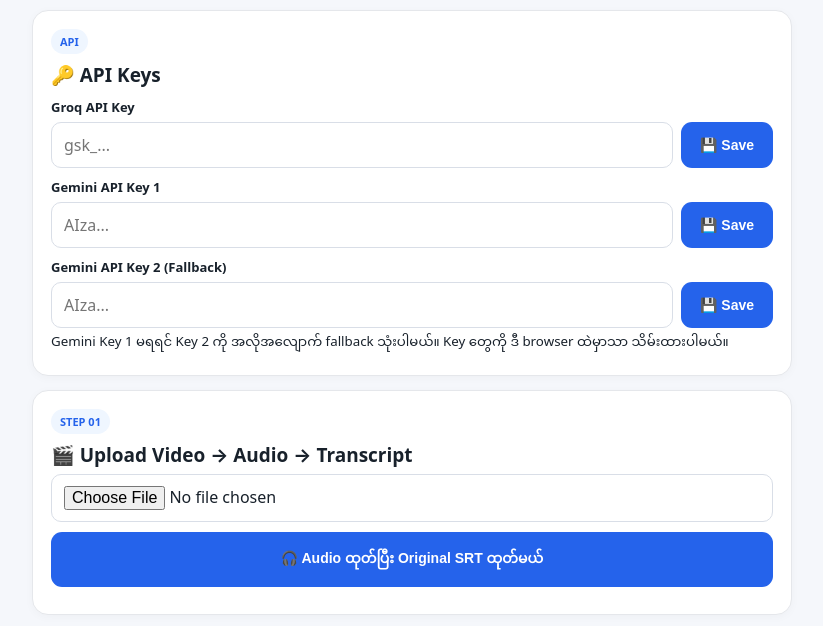
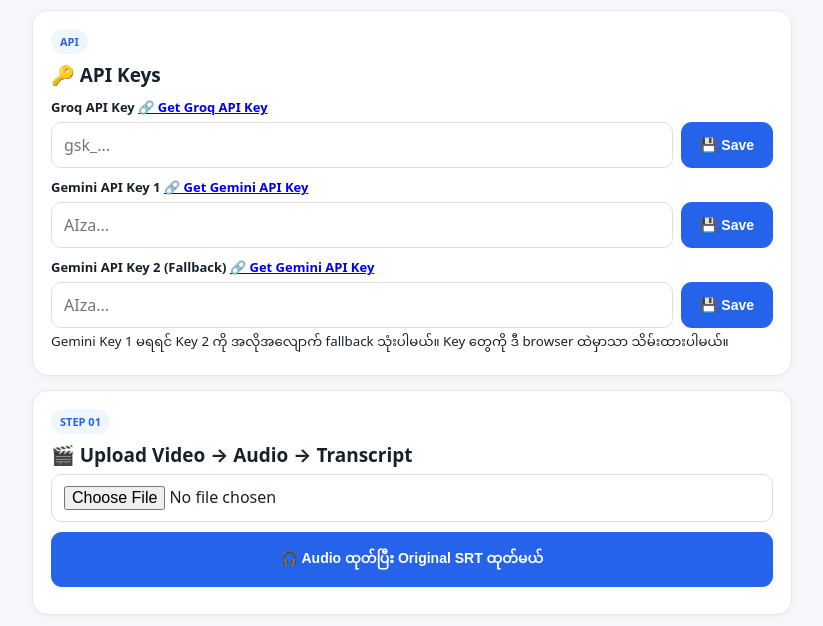
Before and after one commit to Lynn2005/Yoon-Recap-, a website: page public/index.html in a window 1280 px wide. Shown: the part 121-747 px from the top of the page, without its empty margins (228-1051 px from the left). Drawn offline with Linux system fonts and the light colour scheme.

Commit message:
Add Groq and Gemini API key links

```diff
--- a/public/index.html
+++ b/public/index.html
@@ -4,9 +4,9 @@
 <header><img class="yoon-avatar" src="/yoon-avatar.jpg" alt="Yoon"><div><div class="eyebrow">AI RECAP ASSISTANT</div><h1>Yoon Recap Studio</h1><p>Video → SRT → Gemini → AI Voice → Final Video</p></div></header>
 
 <section class="card key"><div class="badge">API</div><h2>🔑 API Keys</h2>
-<label>Groq API Key</label><div class="keyrow"><input id="groqKey" type="password" placeholder="gsk_..."><button id="saveGroq">💾 Save</button></div>
-<label>Gemini API Key 1</label><div class="keyrow"><input id="geminiKey" type="password" placeholder="AIza..."><button id="saveGemini">💾 Save</button></div>
-<label>Gemini API Key 2 (Fallback)</label><div class="keyrow"><input id="geminiKey2" type="password" placeholder="AIza..."><button id="saveGemini2">💾 Save</button></div>
+<label>Groq API Key <a href="https://console.groq.com/keys" target="_blank" rel="noopener noreferrer">🔗 Get Groq API Key</a></label><div class="keyrow"><input id="groqKey" type="password" placeholder="gsk_..."><button id="saveGroq">💾 Save</button></div>
+<label>Gemini API Key 1 <a href="https://aistudio.google.com/app/apikey" target="_blank" rel="noopener noreferrer">🔗 Get Gemini API Key</a></label><div class="keyrow"><input id="geminiKey" type="password" placeholder="AIza..."><button id="saveGemini">💾 Save</button></div>
+<label>Gemini API Key 2 (Fallback) <a href="https://aistudio.google.com/app/apikey" target="_blank" rel="noopener noreferrer">🔗 Get Gemini API Key</a></label><div class="keyrow"><input id="geminiKey2" type="password" placeholder="AIza..."><button id="saveGemini2">💾 Save</button></div>
 <small id="keyStatus">Gemini Key 1 မရရင် Key 2 ကို အလိုအလျောက် fallback သုံးပါမယ်။ Key တွေကို ဒီ browser ထဲမှာသာ သိမ်းထားပါမယ်။</small></section>
 
 <section class="card"><div class="badge">STEP 01</div><h2>🎬 Upload Video → Audio → Transcript</h2>
@@ -52,4 +52,4 @@
   <div id="finishStatus" class="status"></div>
 </section>
 <footer>Yoon Recap Studio 4.0 • Upload → Audio → Original SRT → Gemini → AI Voice → Adjust → Final</footer>
-</main><script src="/app.js?v=4.1.1"></script></body></html>
+</main><script src="/app.js?v=4.3.0"></script></body></html>
```
